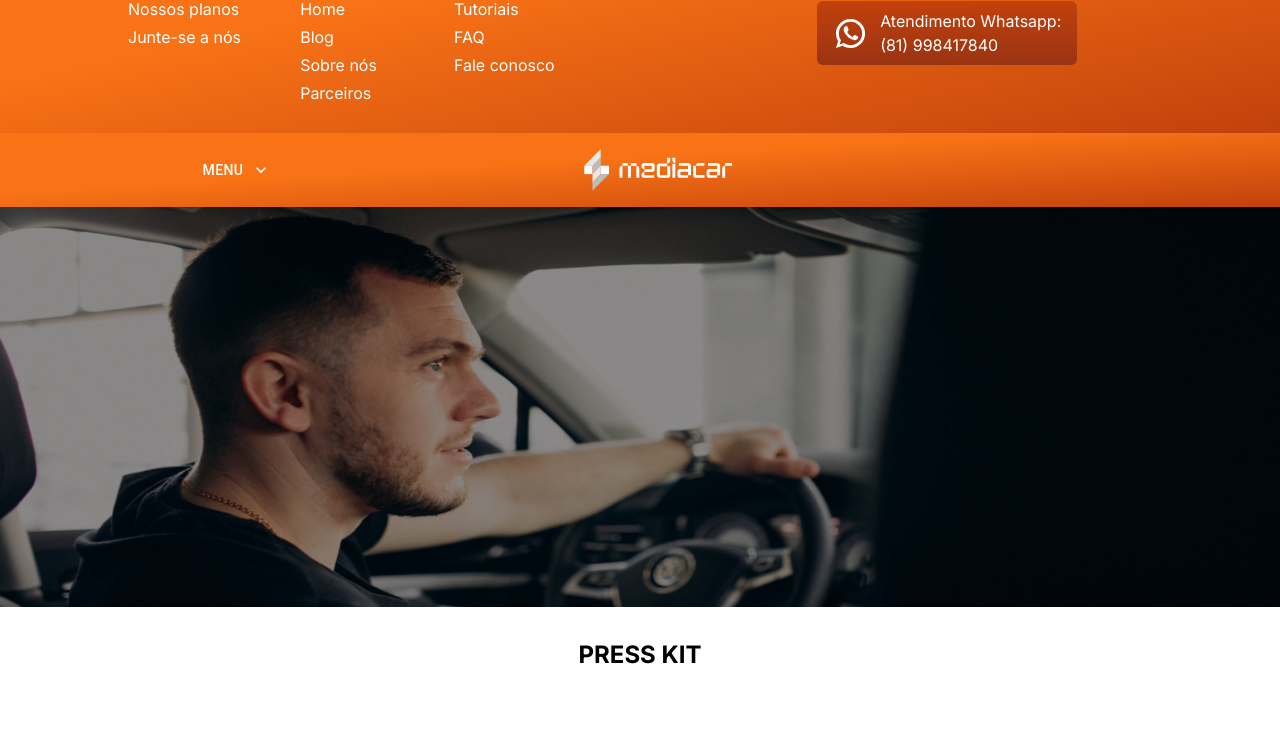
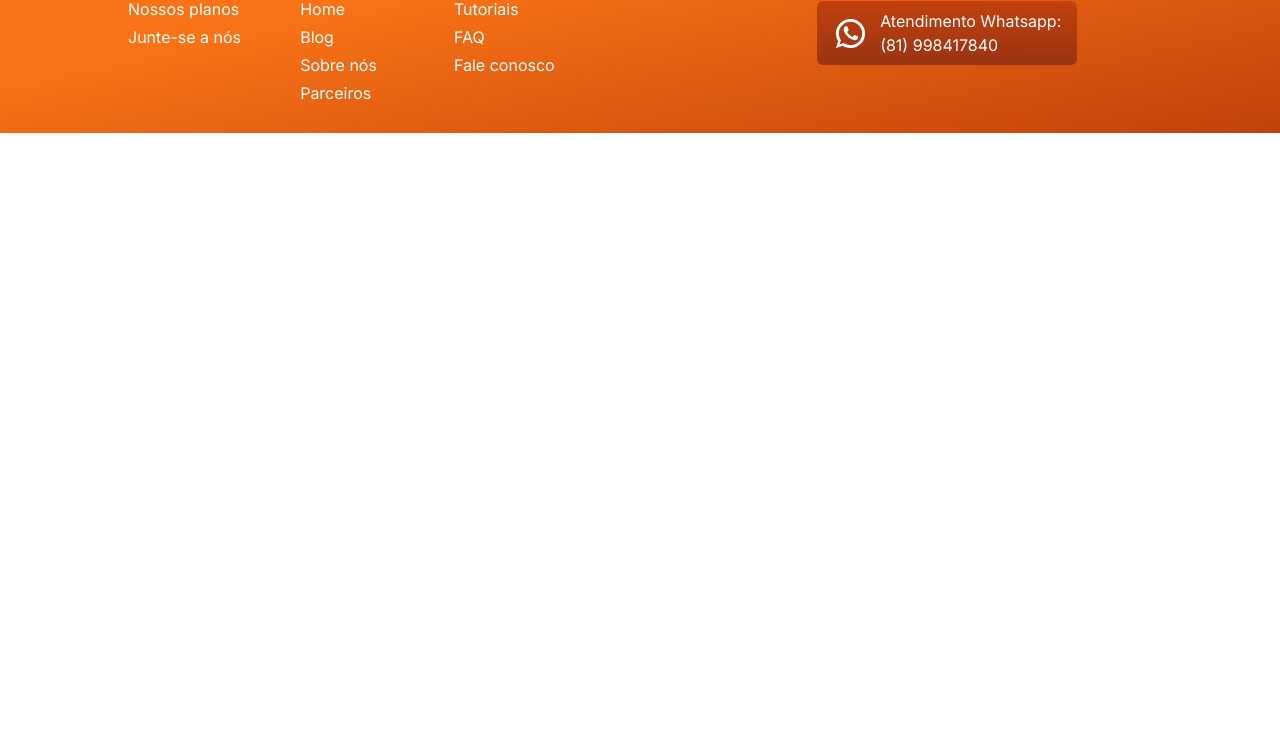
Before and after one commit to IgorRS-2302/mediacar, a Next.js app: page / in a window 1280 px wide. Shown: the part 2234-2980 px from the top of the page. After the commit the page ends 2367 px from the top, so only its background shows below. Built offline with nearby package versions, Linux system fonts and the light colour scheme.

Commit message:
Update bug Anunciante

```diff
--- a/src/app/page.tsx
+++ b/src/app/page.tsx
@@ -8,7 +8,6 @@ import Banner2 from "../app/assets/images/banner2.png";
 import Tablet from "../app/assets/images/tablet_mediacarV2.png";
 import LocationPin from "../app/assets/svgs/Location pin.svg";
 import SteeringWheel from "../app/assets/svgs/Steering Wheel.svg";
-import Anunciantes from "./Anunciantes/Anunciantes";
 
 export default function Home() {
   return (
@@ -114,7 +113,6 @@ export default function Home() {
         </div>
       </div>
       <Footer />
-      <Anunciantes/>
     </main>
   );
 }
```
Also changed, not shown: src/app/anunciantes/page.tsx (renamed from src/app/Anunciantes/Anunciantes.tsx).
